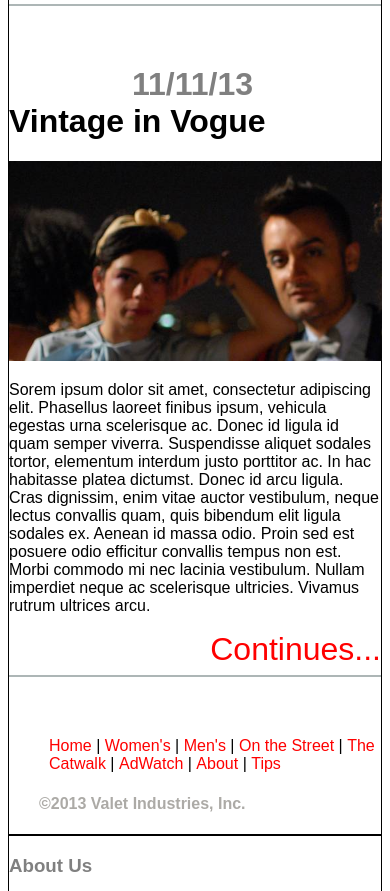
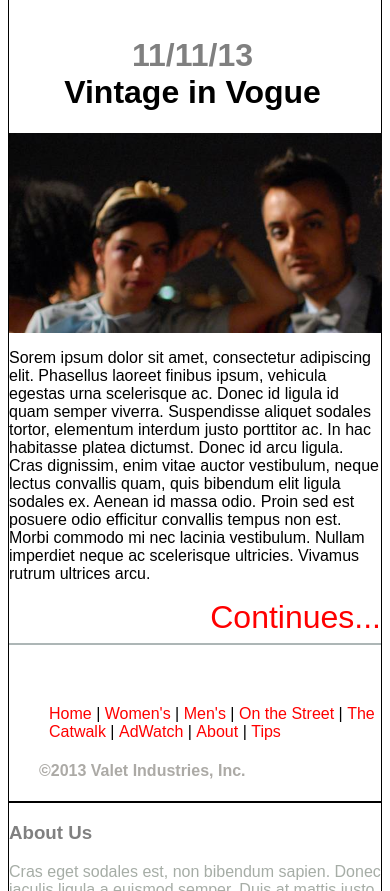
Before and after one commit to brendanmioburns/GAfashionmockup, a plain HTML site: page index.html in a window 390 px wide. Shown: the part 1109-2000 px from the top of the page. Drawn offline with Linux system fonts and the light colour scheme.

Commit message:
fixed header centering

```diff
--- a/style.css
+++ b/style.css
@@ -7,6 +7,7 @@ body {
   max-width:1100px;
   margin-left:auto;
   margin-right:auto;
+  /*overflow:hidden;*/
 }
 
 .row {
@@ -41,8 +42,13 @@ body {
   width: 66.6666666667%;
 }
 
+img {
+  width: 70%;
+  height: 70%;
+}
+
 h1, h2 {
-  display: inline-block;
+  /*display: inline-block;*/
 }
 
 h1 {
@@ -129,4 +135,11 @@ h2 {
   h1, h2 {
     text-align: center;
   }
+
+  img {
+    display: block;
+    width: 100%;
+    margin-left: auto;
+    margin-right: auto;
+  }
 }
```
